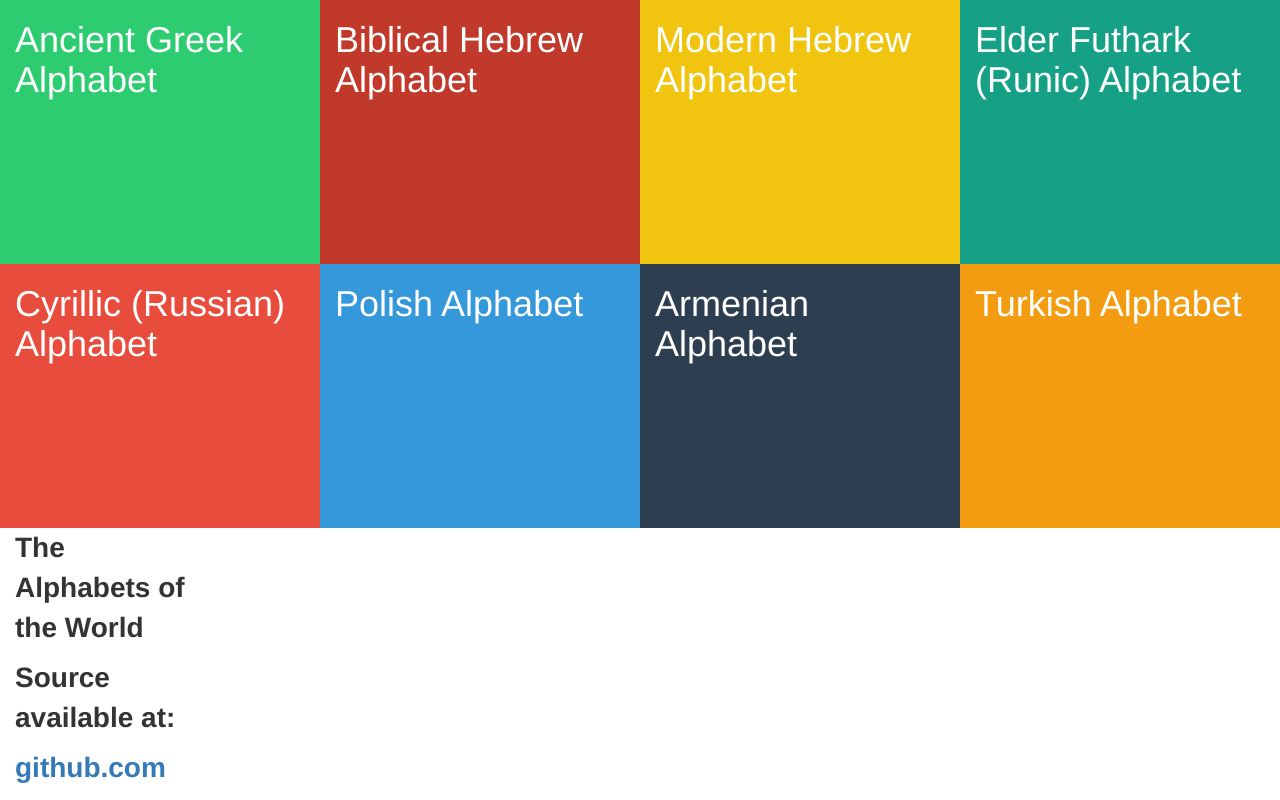
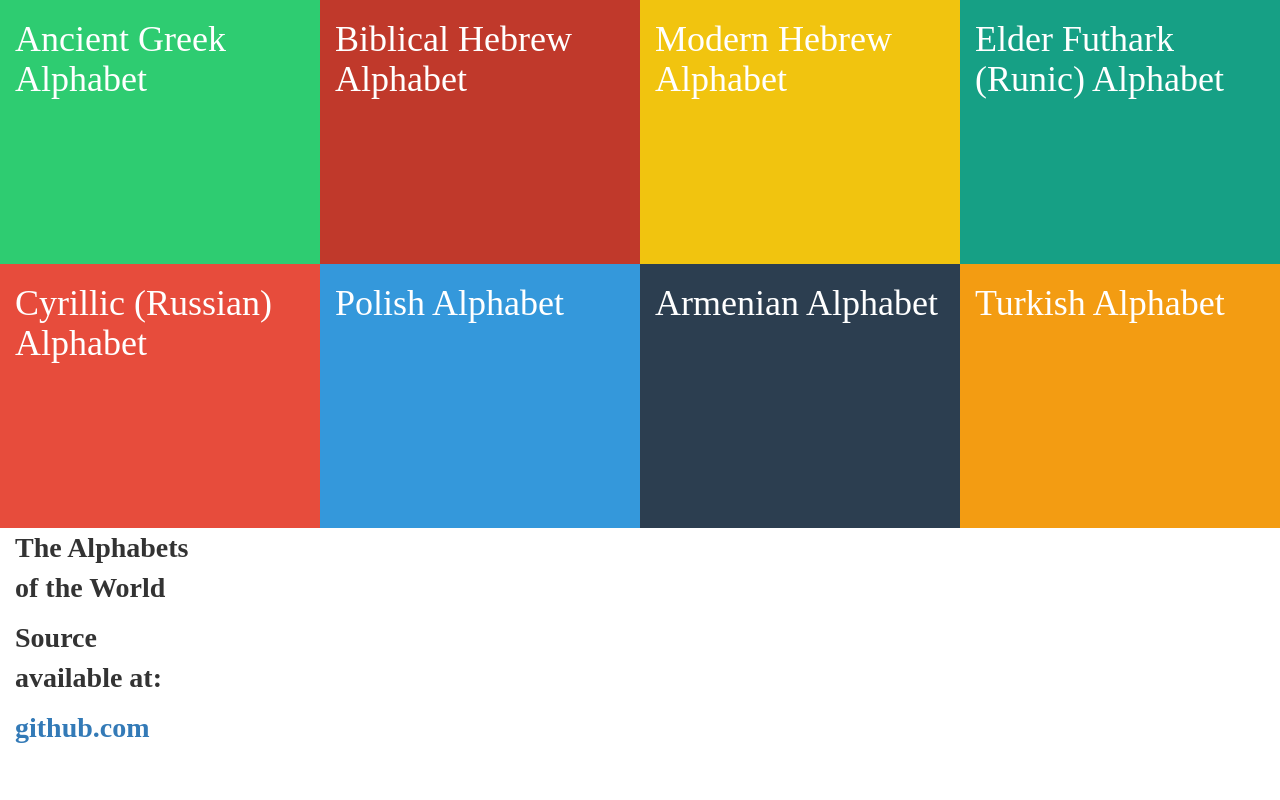
Before and after one commit to davies-adam/letterz, a Flask app: page / in a window 1280 px wide. Run offline with Flask 2, Linux system fonts and the light colour scheme; some libraries are stand-ins or nearby versions.

Commit message:
Fixed font

```diff
--- a/static/intro.css
+++ b/static/intro.css
@@ -1,5 +1,6 @@
 body, html {
 	height: 100%;
+  font-family: Junicode, Segoe UI Symbol, 'Free Monospaced', Code2000, Hnias;
 }
 
 .greek {
```
